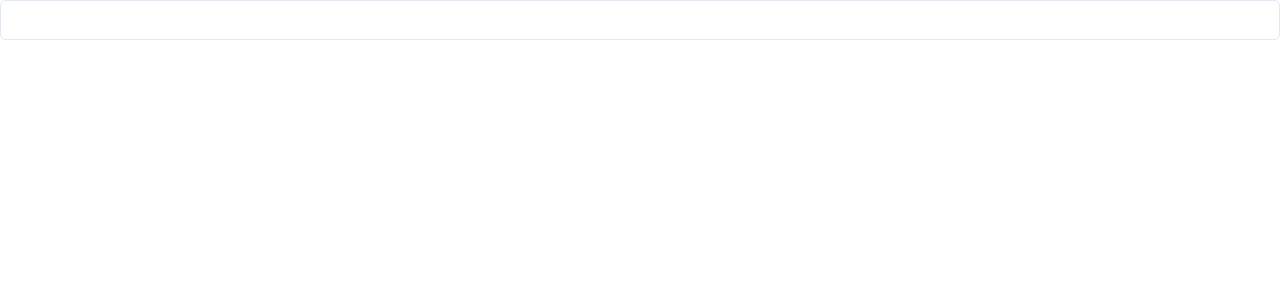
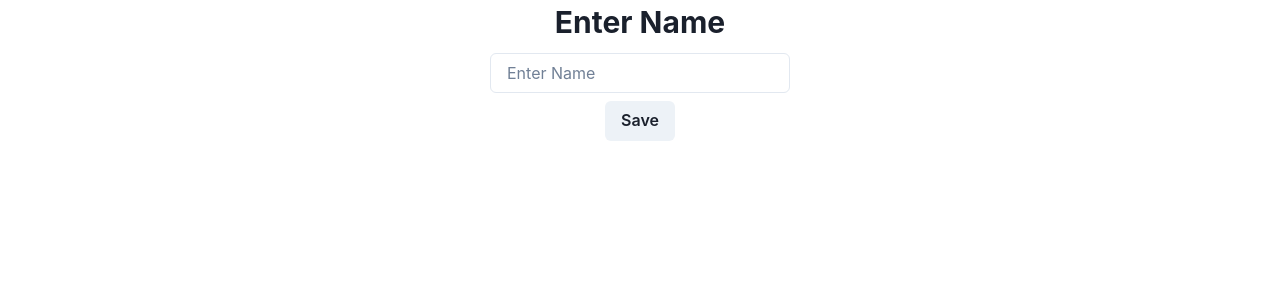
Before and after one commit to Golu7667/Nextjs-With-Mysql, a Next.js app in the folder my-app/: page / in a window 1280 px wide. Shown: the top 300 px of the page. Built offline with nearby package versions, Linux system fonts and the light colour scheme.

Commit message:
home page updated

```diff
--- a/my-app/pages/index.tsx
+++ b/my-app/pages/index.tsx
@@ -1,14 +1,18 @@
 import React from 'react'
-import {Input} from '@chakra-ui/react'
+import {Input,Center,Text,VStack,Button} from '@chakra-ui/react'
+
 
 
 function index() {
   return (
-    <div>
-    <Input />
+    <Center w="100vw" >
+        <VStack>
+        <Text fontSize="3xl" fontWeight="bold">Enter Name</Text>
+       <Input w="300px" placeholder="Enter Name"/>
+       <Button>Save</Button>
+       </VStack>
 
-
-    </div>
+    </Center>
   )
 }
 
```
